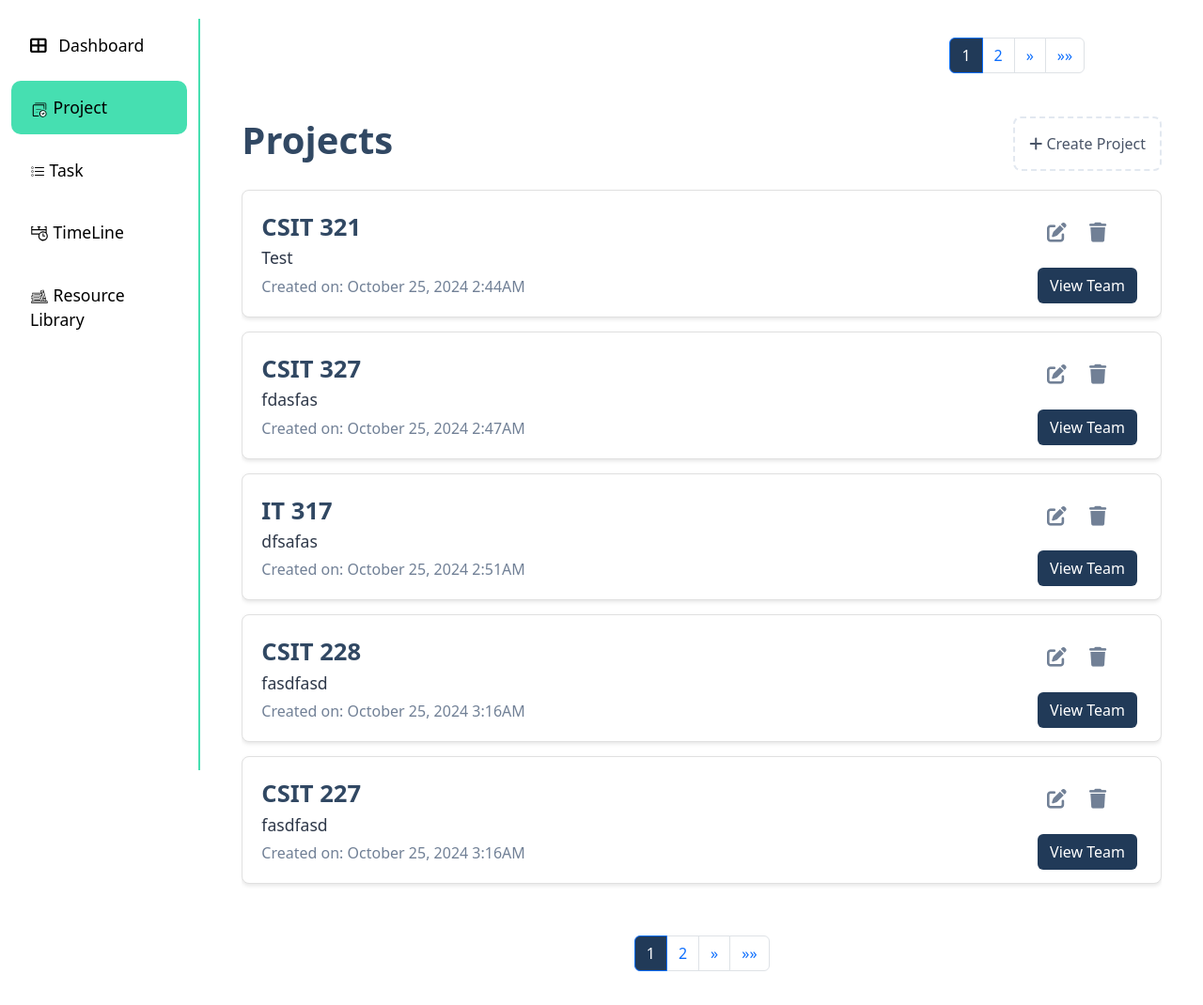
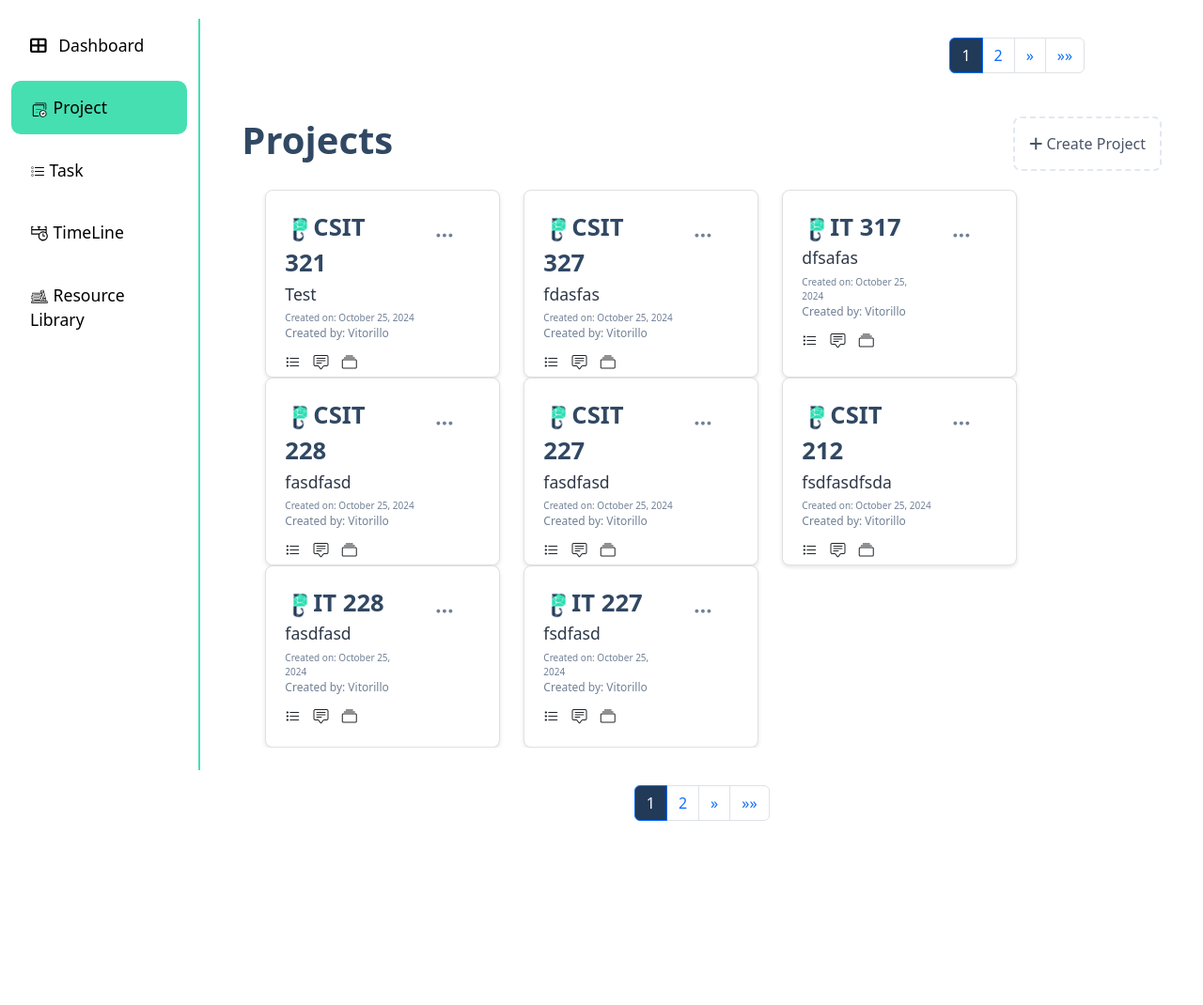
Before and after one commit to Sting421/PROJEXCELLENCE, a Django app: page /project/ in a window 1280 px wide. Shown: the part 110-1180 px from the top of the page at 94% size. After the commit the page ends 984 px from the top, so only its background shows below. Run offline with Django 5.2, Linux system fonts and the light colour scheme; a user stored in the database is signed in; data comes from the database, SQL or seed files in the repository; both versions use the stored data as it was after the commit; some libraries are stand-ins or nearby versions.

Commit message:
Update project list

```diff
--- a/PROJEXCELLENCE/api/templates/base.html
+++ b/PROJEXCELLENCE/api/templates/base.html
@@ -9,6 +9,7 @@
       href="https://cdn.jsdelivr.net/npm/bootstrap@5.3.0/dist/css/bootstrap.min.css"
       rel="stylesheet"
     />
+    <link href="https://cdn.jsdelivr.net/npm/bootstrap-icons/font/bootstrap-icons.css" rel="stylesheet">
     <link
       href="https://cdnjs.cloudflare.com/ajax/libs/font-awesome/6.4.0/css/all.min.css"
       rel="stylesheet"
@@ -17,6 +18,7 @@
       href="https://fonts.googleapis.com/css2?family=Inter:wght@400;500;600;700&family=Paytone+One&display=swap"
       rel="stylesheet"
     />
+    <link href="https://cdn.jsdelivr.net/npm/bootstrap@5.3.0/dist/css/bootstrap.min.css" rel="stylesheet">
     <style>
      .header {
         overflow: hidden;
--- a/PROJEXCELLENCE/api/templates/project.html
+++ b/PROJEXCELLENCE/api/templates/project.html
@@ -1,6 +1,7 @@
 {% extends "base.html" %}
 {% load crispy_forms_tags %}
 {% load custom_filters %}
+{% load static %}
 
 {% block title %}Projects{% endblock %}
 
@@ -17,12 +18,16 @@
         margin-top: 4px;
         width: 100%;      /* Full width */
         padding: 20px;
+        min-height: 700px;
     }
-    #projects-list {
+        #projects-list {
         margin-top: 10px;
-        overflow-y: auto;
+        overflow-x: auto;  /* Keep horizontal overflow */
         margin-bottom: 40px;
-        height: 10%;
+        height: auto;      /* Adjust height to auto */
+        display: flex;     /* Enable flex display */
+        flex-direction: row;  /* Align items in a row */
+        flex-wrap: wrap;   /* Allow items to wrap into a new row */
     }
 
     .project-item {
@@ -30,15 +35,20 @@
         border: 1px solid #e0e0e0;
         border-radius: 8px;
         padding: 20px;
-        margin-bottom: 15px;
         cursor: pointer;
         transition: all 0.3s ease;
         box-shadow: 0 2px 4px rgba(0,0,0,0.1);
+        max-width: calc(20% - 15px); /* Allow exactly 5 items in a row */
+        min-width: 250px; /* Optional: set a minimum width */
+        flex-grow: 1; /* Ensures that items can grow */
+        max-height: 200px;
+        margin-left: 25px;
     }
+
     .project-item:hover {
-        box-shadow: 0 4px 8px rgba(0,0,0,0.15);
+        box-shadow: 0 4px 8px rgba(158, 224, 250, 0.15);
         transform: translateY(-2px);
-        background-color: #adb3bd;
+        background-color: #46dfb142;
     }
 
     .project-top{
@@ -58,9 +68,18 @@
         color: #2d3748;
         margin-bottom: 5px;
     }
+    .project-profile{
+        width: 30px;
+        height:30px;
+    }
 
     .project-created-date{
         color: #718096;
+        font-size: 10px;
+    }
+    .project-created-by{
+        color: #718096;
+        font-size: 12px;
     }
 
     .add-project {
@@ -127,6 +146,14 @@
         font-weight: 700;
         color: #314863;
     }
+    .dropdown-item.delete {
+        color: #e74c3c;
+        border-color: #e74c3c;
+
+    }
+    .lower-btn{
+        margin-top: 10px;
+    }
 
     </style>
 {% endblock extra_css %}
@@ -186,22 +213,63 @@
 
         <div id="projects-list">
             {% for project in page_obj %}
+
             <div class="project-item">
                 <div class="project-actions">
-                    {% if project.created_by.id == request.user.id %}
-                        <i class="fas fa-edit" data-bs-toggle="modal" data-bs-target="#editProjectModal{{ project.id }}"></i>
-                        <i class="fas fa-trash" data-bs-toggle="modal" data-bs-target="#deleteProjectModal{{ project.id }}"></i>
-                    {%endif%}
+
+                    <div class="dropdown">
+                        <!-- Dropdown toggle -->
+                        <button class="btn" type="button" id="dropdownMenuButton" data-bs-toggle="dropdown" aria-expanded="false">
+                          <i class="bi bi-three-dots" title="Settings"></i>
+                        </button>
+                        <!-- Dropdown menu -->
+                        <ul class="dropdown-menu" aria-labelledby="dropdownMenuButton">
+                            {% if project.created_by.id == request.user.id %}
+                            <li>
+                                <a class="dropdown-item" data-bs-toggle="modal" data-bs-target="#addMemberModalModal{{ project.id }}">
+                                  Add Member
+                                </a>
+                              </li>
+                          <!-- Edit Project Modal Trigger -->
+                          <li>
+                            <a class="dropdown-item" data-bs-toggle="modal" data-bs-target="#editProjectModal{{ project.id }}">
+                              Edit Project
+                            </a>
+                          </li>
+                          <li>
+                            {%endif%}
+                            <a class="dropdown-item" href="{% url 'team_list' project.id %}">View Team</a>
+                          </li>
+                          <!-- Delete Project Modal Trigger -->
+                          <li>
+                            {% if project.created_by.id == request.user.id %}
+                            <a class="dropdown-item delete" data-bs-toggle="modal" data-bs-target="#deleteProjectModal{{ project.id }}">
+                              Delete Project
+                            </a>
+                            {%endif%}
+                          </li>
+
+                        </ul>
+                      </div>
+
                     <br>
-                    <a href="{% url 'team_list' project.id %}" class="btn View-Members mt-3">View Team</a>
+
 
                 </div>
                 <div>
-                    <div class="project-title">{{ project.project_name }}</div>
+
+                    <div class="project-title">  <img src="{% static 'res/logoPlaceHolder.png' %}" alt="profile pic" class="project-profile">{{ project.project_name }}</div>
                     <div class="project-description">{{ project.description }}</div>
-                    <div class="project-created-date">Created on: {{ project.date_created|date:"F j, Y g:iA" }}</div>
+                    <div class="project-created-date">Created on: {{ project.date_created|date:"F j, Y" }}</div>
+                    <div class="project-created-by">Created by: {{ project.created_by.last_name}}</div>
+                </div>
+                <div class="lower-btn">
+                    <i class="bi bi-list-task" title="To Do list"></i>
+                    <i class="bi bi-chat-square-text" style="margin-left: 10px; " title="Chat Box"></i>
+                    <i class="bi bi-collection " style="margin-left: 10px;"  title="Resources"></i>
                 </div>
             </div>
+
 
             <!-- Edit Project Modal -->
             <div class="modal fade" id="editProjectModal{{ project.id }}" tabindex="-1" aria-labelledby="editProjectModalLabel{{ project.id }}" aria-hidden="true">
@@ -209,6 +277,25 @@
                     <div class="modal-content">
                         <div class="modal-header">
                             <h5 class="modal-title" id="editProjectModalLabel{{ project.id }}">Edit Project</h5>
+                            <button type="button" class="btn-close" data-bs-dismiss="modal" aria-label="Close"></button>
+                        </div>
+                        <div class="modal-body">
+                            <form method="post" action="{% url 'edit_project' project.id %}">
+                                {% csrf_token %}
+                                {{ edit_project_forms|dict_get:project.id|crispy }}
+                                <button type="submit" class="btn btn-primary mt-3">Save changes</button>
+                            </form>
+                        </div>
+                    </div>
+                </div>
+            </div>
+
+            <!-- Edit Project add Member -->
+            <div class="modal fade" id="addMemberModal{{ project.id }}" tabindex="-1" aria-labelledby="addMemberModalModalLabel{{ project.id }}" aria-hidden="true">
+                <div class="modal-dialog modal-dialog-centered">
+                    <div class="modal-content">
+                        <div class="modal-header">
+                            <h5 class="modal-title" id="addMemberModalModalLabel{{ project.id }}">Add Member(Maintenance)</h5>
                             <button type="button" class="btn-close" data-bs-dismiss="modal" aria-label="Close"></button>
                         </div>
                         <div class="modal-body">
@@ -236,11 +323,13 @@
                         <div class="modal-footer">
                             <form method="post" action="{% url 'delete_project' project.id %}">
                                 {% csrf_token %}
+                                <input type="hidden" name="project_id" value="{{ project.id }}">
                                 <button type="submit" class="btn btn-danger">Delete</button>
                             </form>
                             <button type="button" class="btn btn-secondary" data-bs-dismiss="modal">Cancel</button>
                         </div>
                     </div>
+
                 </div>
             </div>
             {% empty %}
--- a/PROJEXCELLENCE/api/templates/task.html
+++ b/PROJEXCELLENCE/api/templates/task.html
@@ -120,6 +120,7 @@
                     <div class="task-actions ml-auto">
                         <i class="fas fa-edit" data-bs-toggle="modal" data-bs-target="#editTaskModal{{ task.id }}"></i>
                         <i class="fas fa-trash" data-bs-toggle="modal" data-bs-target="#deleteTaskModal{{ task.id }}"></i>
+
                     </div>
                 </div>
             </div>
--- a/PROJEXCELLENCE/api/views.py
+++ b/PROJEXCELLENCE/api/views.py
@@ -10,6 +10,7 @@ from .filters import TaskFilter, ProjectFilter, TeamFilter
 from django.contrib.auth.models import User
 from django.urls import reverse
 from django.db import models
+from django.http import Http404
 
 from .models import Task ,Project, Team, TeamMembership
 from django.contrib import messages
@@ -220,7 +221,7 @@ def project_list(request):
     projects = Project.objects.filter(models.Q(created_by=request.user) | models.Q(teammembership__user=request.user)).distinct()
     project_filter = ProjectFilter(request.GET, queryset=projects)
 
-    paginator = Paginator(project_filter.qs, 5)  # Paginate the projects, 5 per page
+    paginator = Paginator(project_filter.qs, 8)  # Paginate the projects, 5 per page
     page_number = request.GET.get("page")
     page_obj = paginator.get_page(page_number)
 
@@ -251,26 +252,32 @@ def add_project(request):
 
 @login_required
 def delete_project(request, pk):
-    project = get_object_or_404(Project, pk=pk, created_by=request.user)
-    if request.method == 'POST':
-        project.delete()
-        return redirect('project')
-    return render(request, 'delete_project.html', {'project': project})
+    try:
+        project = get_object_or_404(Project, pk=pk, created_by=request.user)
+        if request.method == 'POST':
+            project.delete()
+            return redirect('project')
+        return render(request, 'delete_project.html', {'project': project})
+    except Http404:
+            return redirect('Error404')
 
 @login_required
 def edit_project(request, pk):
-    project = get_object_or_404(Project, pk=pk, created_by=request.user)
+    try:
+        project = get_object_or_404(Project, pk=pk, created_by=request.user)
 
-    if request.method == 'POST':
-        form = ProjectForm(request.POST, instance=project)
-        if form.is_valid():
-            form.save()
+        if request.method == 'POST':
+            form = ProjectForm(request.POST, instance=project)
+            if form.is_valid():
+                form.save()
 
-            return redirect('project')
-    else:
-        form = ProjectForm(instance=project)  #
+                return redirect('project')
+        else:
+            form = ProjectForm(instance=project)  #
 
-    return render(request, 'project_edit.html', {'form': form, 'project': project})
+        return render(request, 'project_edit.html', {'form': form, 'project': project})
+    except Http404:
+        return redirect('Error404')
 #------------------------------------------- end projects -------------------------------------
 
 
--- a/PROJEXCELLENCE/requirements.txt
+++ b/PROJEXCELLENCE/requirements.txt
@@ -3,3 +3,4 @@ django-crispy-forms
 Pillow
 django-filter
 ruff
+bootstrap-icons
```
Also changed, not shown: PROJEXCELLENCE/db.sqlite3, 1 other file.
